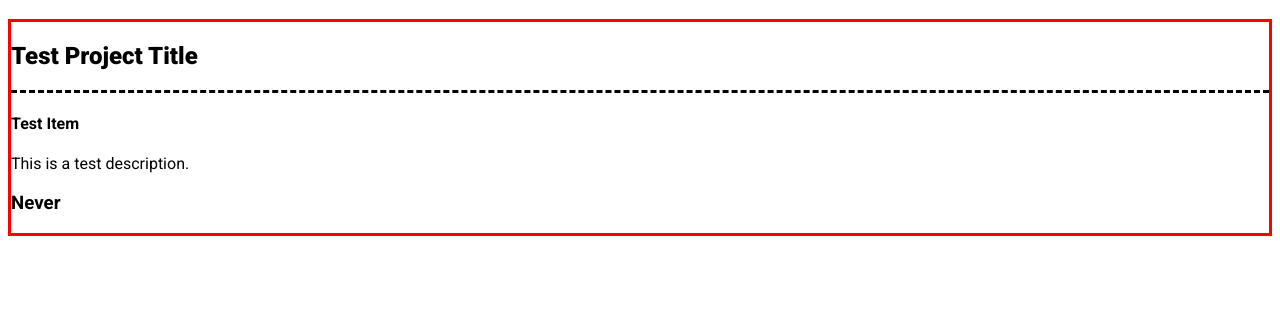
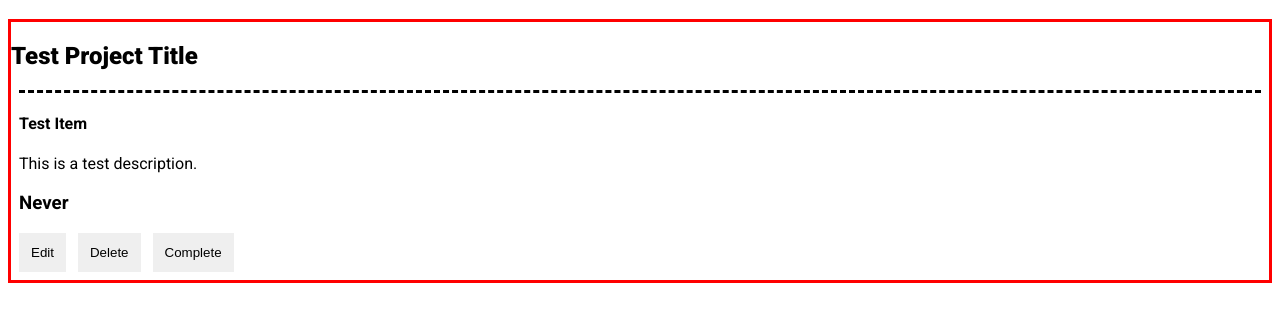
Before and after one commit to RakkoKey/to-do-list, a website built with webpack: page src/index.html in a window 1280 px wide. Shown: the part 70-392 px from the top of the page. Built offline with nearby package versions, Linux system fonts and the light colour scheme.

Commit message:
Created buttons for each to-do list item (no functionality yet)

```diff
--- a/src/domControl.js
+++ b/src/domControl.js
@@ -24,9 +24,30 @@ const createProjectDiv = function(project){
         newTaskDescription.innerHTML = project.tasks[i].getDescription();
         newTaskDueDate.innerHTML = project.tasks[i].getDueDate();
 
+        //create buttons
+        var buttonDiv = document.createElement('div');
+        buttonDiv.setAttribute('id', "toDoButtons");
 
 
-        newTaskElement.append(newTaskTitle, newTaskDescription, newTaskDueDate);
+        var editButton = document.createElement('button');
+        editButton.setAttribute('id', "edit");
+        editButton.innerHTML = "Edit";
+        var deleteButton = document.createElement('button');
+        deleteButton.setAttribute('id', 'delete');
+        deleteButton.innerHTML = "Delete";
+        var completeButton = document.createElement('button');
+        completeButton.setAttribute('id', "complete");
+        completeButton.innerHTML = "Complete";
+
+
+        buttonDiv.append(editButton, deleteButton, completeButton);
+
+
+
+
+
+
+        newTaskElement.append(newTaskTitle, newTaskDescription, newTaskDueDate, buttonDiv);
         projectDiv.appendChild(newTaskElement);
     }
 
--- a/src/style.scss
+++ b/src/style.scss
@@ -16,6 +16,18 @@ body{
         }
         div{
             border-top-style: dashed;
+            margin:8px;
+        }
+        #toDoButtons{
+            display: flex;
+            gap:12px;
+            border-top-style: none;
+            margin:0;
+        }
+        button{
+            border-style: none;
+            padding: 12px;
+
         }
 
     }
```
